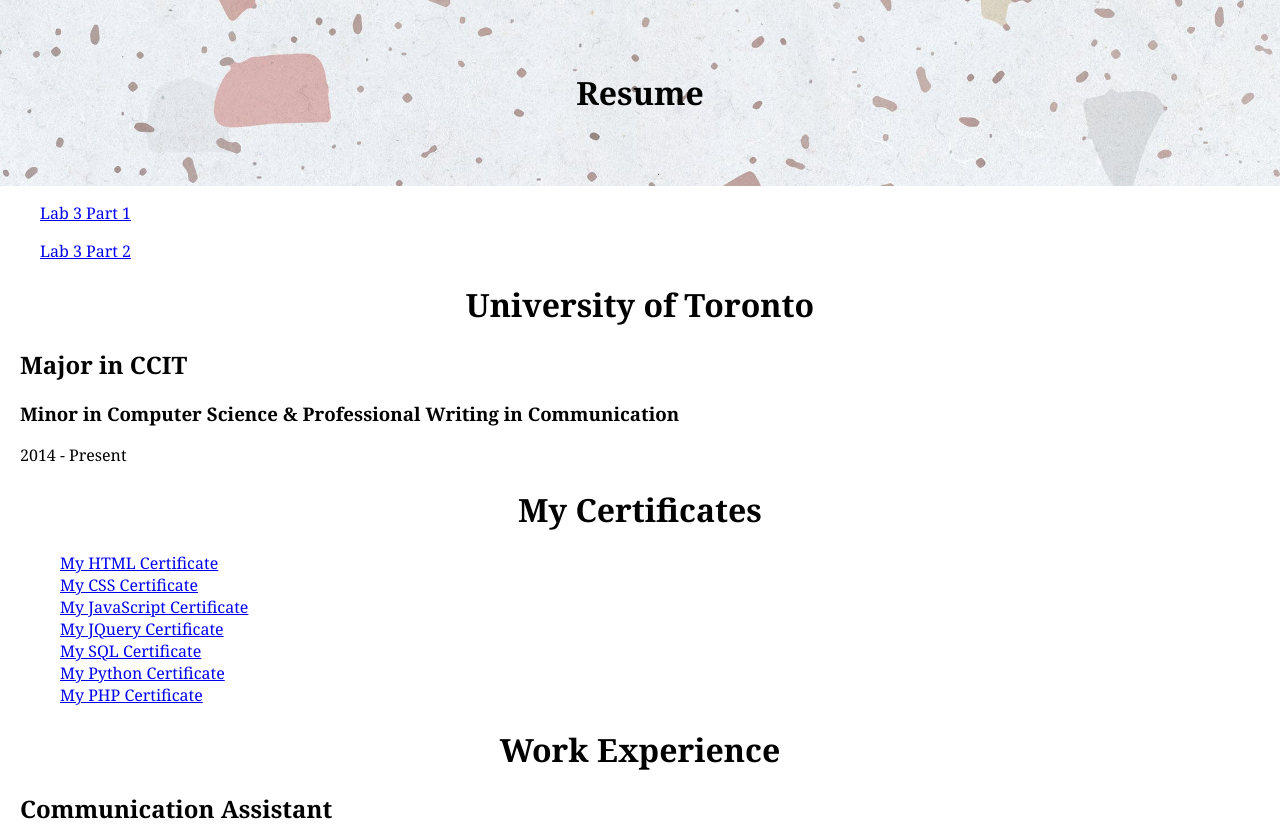
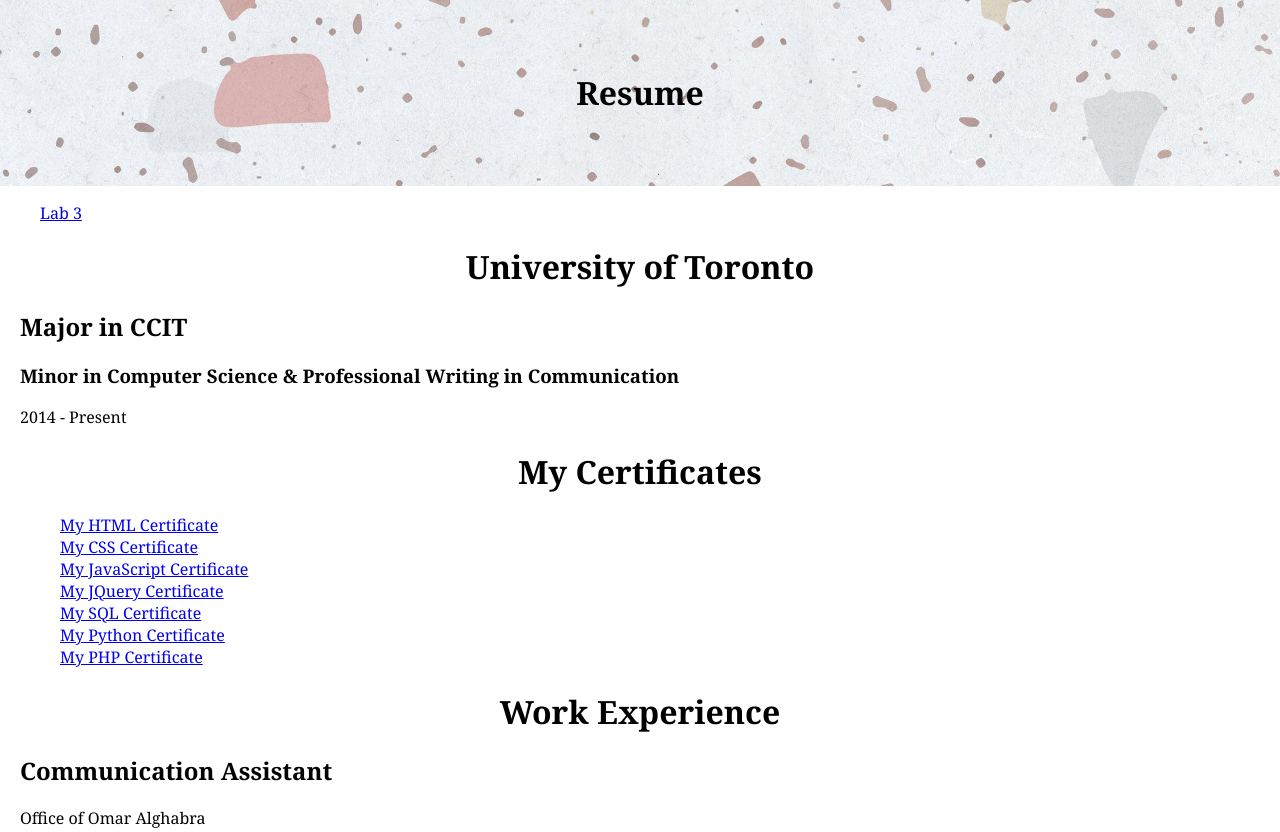
Before and after one commit to fizzaakhzar/fizzaakhzar.github.io, a plain HTML site: page index.html in a window 1280 px wide. Shown: the top 832 px of the page. Drawn offline with Linux system fonts and the light colour scheme.

Commit message:
nav changed

```diff
--- a/index.html
+++ b/index.html
@@ -9,8 +9,7 @@
     <h1>Resume</h1>
 </header>
 <nav>
-    <ul><li><a href="labs/lab3a.html">Lab 3 Part 1</a></li></ul>
-    <ul><li><a href="labs/style.html">Lab 3 Part 2</a></li></ul>
+    <ul><li><a href="lab3a.html">Lab 3</a></li></ul>
 </nav>
 <div>
 <h1>University of Toronto</h1>
```
